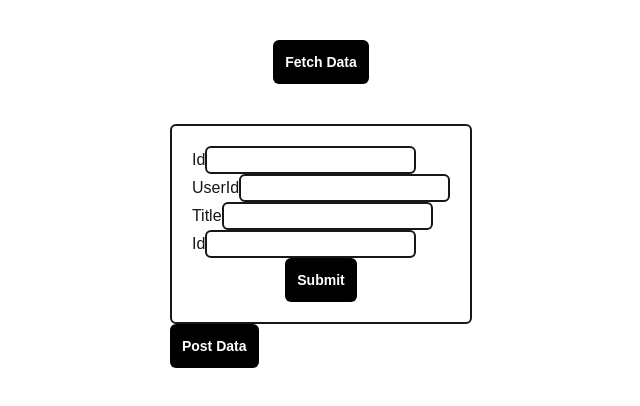
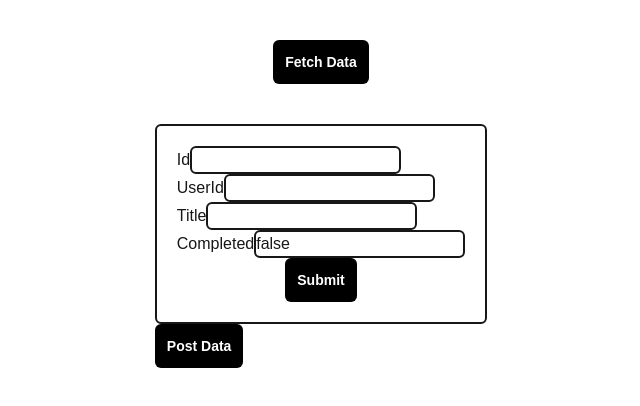
Before and after one commit to Moha2088/tanstack-next, a Next.js app: page / in a window 1280 px wide. Shown: the top 406 px of the page, without its empty margins (319-959 px from the left). Built offline with nearby package versions, Linux system fonts and the light colour scheme.

Commit message:
update form component & more

```diff
--- a/src/app/components/PostForm.tsx
+++ b/src/app/components/PostForm.tsx
@@ -1,36 +1,62 @@
-import { useState } from "react"
+import { JSX, useState } from "react"
 import { Todo } from "@/app/types/types"
 import Button from "@/app/components/ui/Button"
 
 interface PostFormProps {
-    PostData: (todo: Todo) => void
+    HandleFormData (todo: Todo): void
 }
 
 export default function PostForm(props: PostFormProps) {
-    const [input, setInput] = useState("");
+    const [id, setId] = useState<number>();
+
+    const [userId, setUserId] = useState<number>();
+
+    const [title, setTitle] = useState("");
+
+    const [completed, setCompleted] = useState<boolean>(false);
 
     return (
         <div className="flex justify-center items-center flex-col border-2 rounded-md p-5">
             <form>
                 <div>
                     <label>Id</label>
-                    <input className="border-2 rounded-md" type="text"></input>
+                    <input
+                        className="border-2 rounded-md"
+                        type="text"
+                        value={id}
+                        onChange={(idInput) => setId(Number(idInput.target.value))} />
                 </div>
                 <div>
                     <label>UserId</label>
-                    <input className="border-2 rounded-md" type="text"></input>
+                    <input
+                        className="border-2 rounded-md"
+                        type="text"
+                        value={userId}
+                        onChange={(userIdInput) => setUserId(Number(userIdInput.target.value))}/>
                 </div>
                 <div>
                     <label>Title</label>
-                    <input className="border-2 rounded-md" type="text"></input>
+                    <input className="border-2 rounded-md"
+                           type="text"
+                           value={title}
+                           onChange={(titleInput) => setTitle(titleInput.target.value)}/>
                 </div>
                 <div>
-                    <label>Id</label>
-                    <input className="border-2 rounded-md" type="text"></input>
+                    <label>Completed</label>
+                    <input
+                        className="border-2 rounded-md"
+                        type="text"
+                        value={String(completed)}
+                        onChange={(completedInput) => setCompleted(Boolean(completedInput.target.value))} />
                 </div>
             </form>
 
-            <Button onClick={() => props.PostData}>
+            <Button onClick={() => props.HandleFormData({
+                id: id,
+                userId: userId,
+                title: title,
+                completed: completed,
+            })}>
                 Submit
             </Button>
         </div>
--- a/src/app/page.tsx
+++ b/src/app/page.tsx
@@ -6,17 +6,20 @@ import {
     useMutation,
     useQuery,
 } from "@tanstack/react-query";
-import { useEffect, useState } from "react";
-import { Todo } from "@/app/types/types";
-import axios from "axios";
+import { useEffect, useState } from "react"
+import { Todo } from "@/app/types/types"
+import axios from "axios"
 import Button from "@/app/components/ui/Button"
 import PostForm from "@/app/components/PostForm"
+import { todo } from "node:test";
 
 const queryClient = new QueryClient();
 
 export default function Home() {
     const [fetchData, setFetchData] = useState<boolean>(false);
     const [postData, setPostData] = useState<boolean>(false);
+
+    const [todo, setTodo] = useState<Todo>()
 
     useEffect(() => {
         if (postData) {
@@ -29,6 +32,12 @@ export default function Home() {
         }
     }, [postData, fetchData]);
 
+
+    const handleFormData = (todo: Todo) => {
+        setTodo(todo)
+        setPostData(true)
+    }
+
     return (
         <QueryClientProvider client={queryClient}>
             <div className="flex justify-center items-center mt-10 mb-10 flex-col">
@@ -39,17 +48,27 @@ export default function Home() {
                         Fetch Data
                     </Button>
                 </div>
-                <div className="flex justify-center">{fetchData && <FetchData/>}</div>
+                <div className="flex justify-center">
+                    {fetchData &&
+                        <FetchData/>
+                    }</div>
                 <div>
-
-                    <PostForm />
+                    <PostForm HandleFormData={handleFormData}/>
 
                     <Button
                         onClick={() => setPostData(true)}
                     >
                         Post Data
                     </Button>
-                    <div>{postData && <PostData/>}</div>
+                    <div>
+                        {postData &&
+                            <PostData
+                                id={todo?.id}
+                                userId={todo?.userId}
+                                title={todo?.title}
+                                completed={todo?.completed}/>
+                        }
+                    </div>
                 </div>
             </div>
         </QueryClientProvider>
@@ -57,6 +76,7 @@ export default function Home() {
 }
 
 function PostData(todo: Todo) {
+
     const mutation = useMutation({
         mutationFn: async (newTodo: Todo) => {
             const response = await axios.post(
@@ -67,16 +87,20 @@ function PostData(todo: Todo) {
         onSuccess: () => {
             console.log("Data posted successfully");
         },
+
+        onError: (err) => {
+            console.log("Error fetching data: ", `${err.name} : ${err.message}`)
+        }
     });
 
     useEffect(() => {
         mutation.mutate({
-            id: 300,
-            userId: 400,
-            title: "New Todo Item",
-            completed: false,
+            id: todo.id,
+            userId: todo.userId,
+            title: todo.title,
+            completed: todo.completed,
         });
-    }, [mutation]);
+    }, [mutation, todo]);
 
     return null;
 }
```
Also changed, not shown: src/app/types/types.ts (+4 -4 lines).
